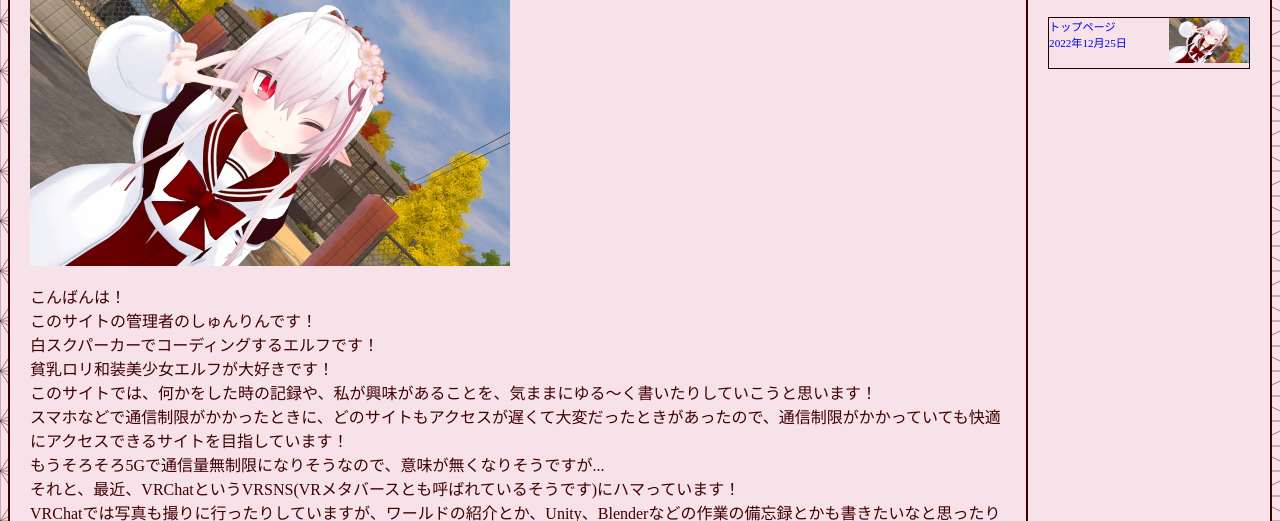
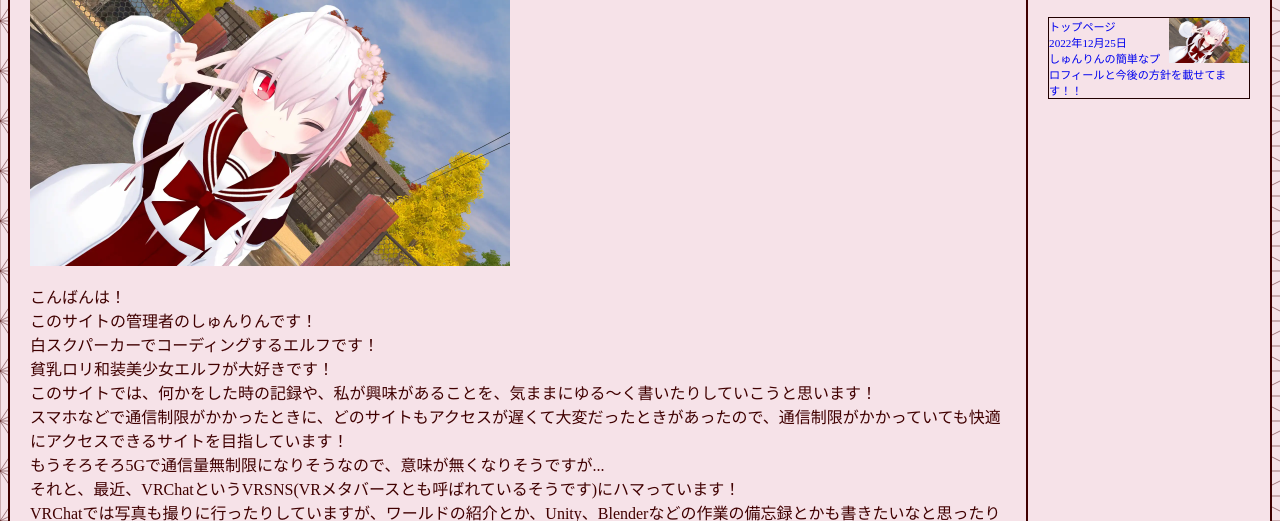
Before and after one commit to shunrin824/test_page, a plain HTML site: page index.html in a window 1280 px wide. Shown: the part 279-800 px from the top of the page. Drawn offline with Linux system fonts and the light colour scheme.

Commit message:
page_update

```diff
--- a/index.html
+++ b/index.html
@@ -109,7 +109,7 @@
     <meta charset="utf-8">
     <meta name="viewport" content="width=device-width, initial-scale=1">
     <html lang="ja">
-    <meta name="description" content="">
+    <meta name="description" content="しゅんりんの簡単なプロフィールと今後の方針を載せてます！！">
 </head>
 
 <body>
@@ -136,7 +136,7 @@
             <div class="side">
                 <div class="article">
                     <h2>最新の記事はこちら</h2>
-                    <div class="box"><a href="index.html" style="text-decoration: none;"><picture align="right" style="width:80px;height:45px;"><source type="image/webp" srcset="webp/00000000000001.webp"><source type="image/jpeg" srcset="jpeg/00000000000001.jpg"><img src="jpeg/00000000000001.jpg" align="right" style="width:80px;height:45px;"></picture><small><small>トップページ<br>2022年12月25日<br></small></small><br></a></div><br>
+                    <div class="box"><a href="index.html" style="text-decoration: none;"><picture align="right" style="width:80px;height:45px;"><source type="image/webp" srcset="webp/00000000000001.webp"><source type="image/jpeg" srcset="jpeg/00000000000001.jpg"><img src="jpeg/00000000000001.jpg" align="right" style="width:80px;height:45px;"></picture><small><small>トップページ<br>2022年12月25日<br>しゅんりんの簡単なプロフィールと今後の方針を載せてます！！</small></small><br></a></div><br>
                     <br>
 
                 </div>
```
